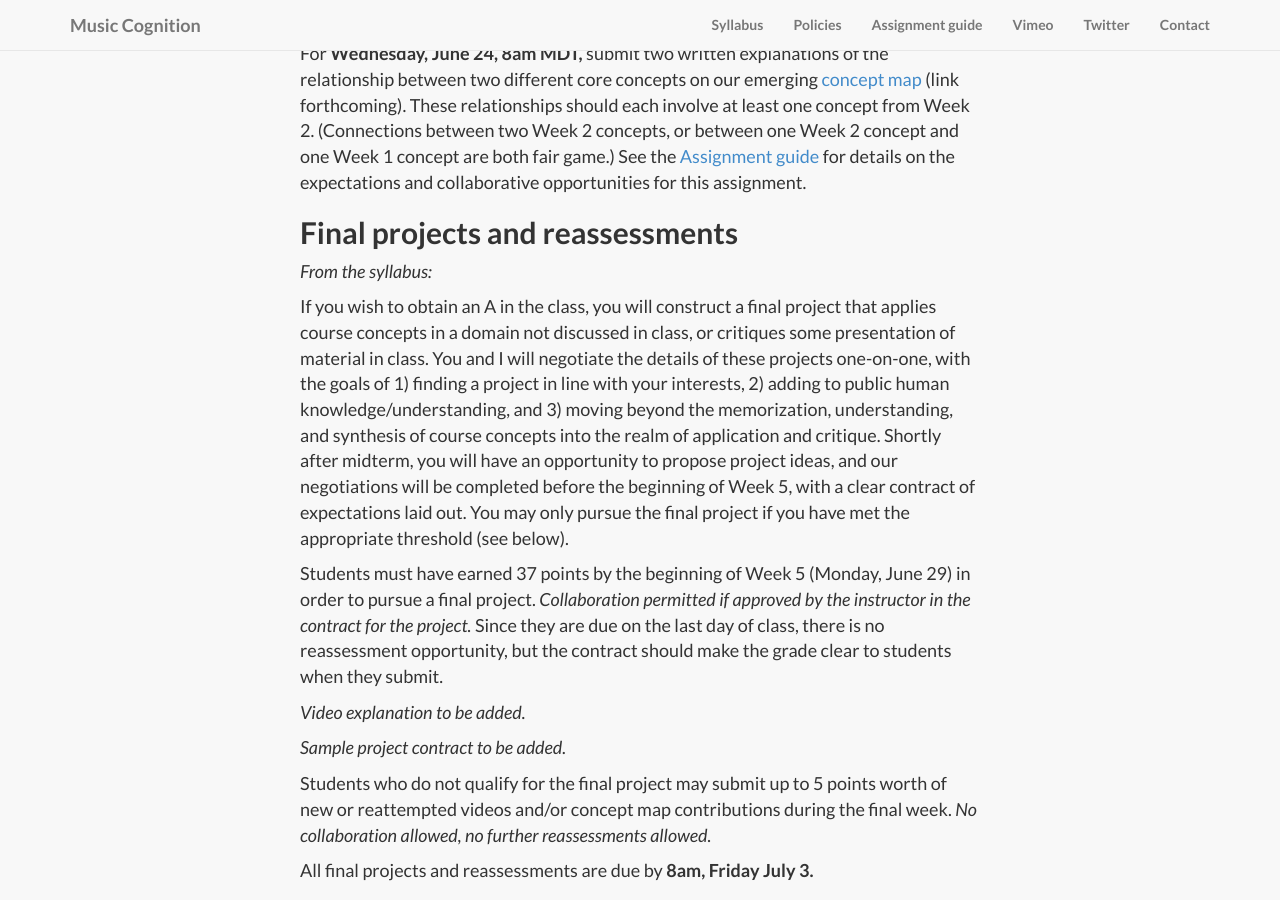
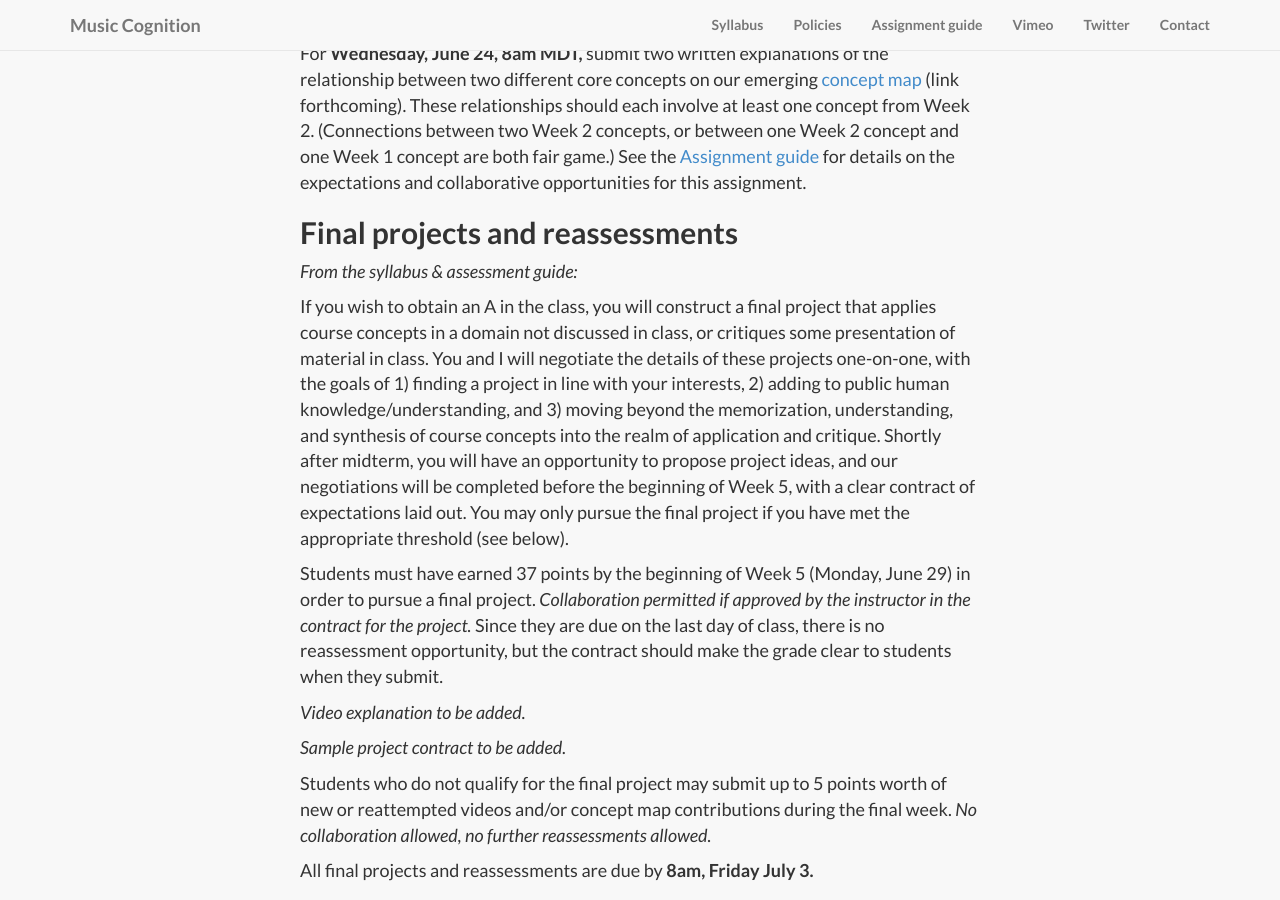
Before and after one commit to kshaffer/cognition, a Jekyll site: the page built from week5.md, in a window 1280 px wide and 900 px high, scrolled down 1091 px. Built offline with Jekyll 4.4.1, drawn with Linux system fonts in a browser that asks for light colours; nearby versions of some CDN libraries; library files that are not in the unit come from our copies.

Commit message:
Weeks 3-5

```diff
--- a/week5.md
+++ b/week5.md
@@ -21,7 +21,7 @@ For **Wednesday, June 24, 8am MDT,** submit two written explanations of the rela
 
 ## Final projects and reassessments
 
-*From the syllabus:*
+*From the syllabus & assessment guide:*
 
 If you wish to obtain an A in the class, you will construct a final project that applies course concepts in a domain not discussed in class, or critiques some presentation of material in class. You and I will negotiate the details of these projects one-on-one, with the goals of 1) finding a project in line with your interests, 2) adding to public human knowledge/understanding, and 3) moving beyond the memorization, understanding, and synthesis of course concepts into the realm of application and critique. Shortly after midterm, you will have an opportunity to propose project ideas, and our negotiations will be completed before the beginning of Week 5, with a clear contract of expectations laid out. You may only pursue the final project if you have met the appropriate threshold (see below).
 
```
Also changed, not shown: assessments.md (+1 -1 lines).
